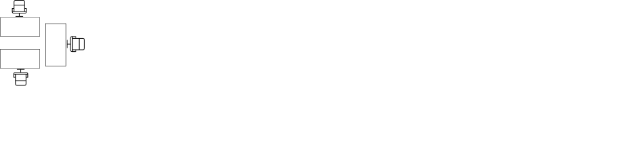
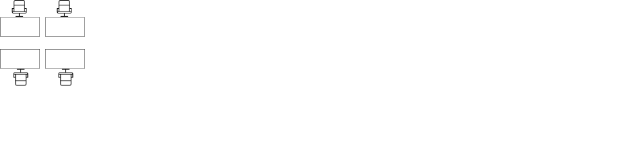
Before and after one commit to superihor20/hakaton, a Next.js app: page / in a window 1280 px wide. Shown: the top 160 px of the page, without its empty margins (0-640 px from the left). Built offline with nearby package versions, Linux system fonts and the light colour scheme.

Commit message:
4 tables

```diff
--- a/components/tableGroup/tableGroup.module.scss
+++ b/components/tableGroup/tableGroup.module.scss
@@ -12,9 +12,30 @@
       bottom: 0;
     }
 
-    & :nth-child(3) {
+    & > :nth-child(3) {
       right: 0;
       transform: translateY(50%);
     }
   }
+
+  &.groupVariants4 {
+    width: 85px;
+    height: 90px;
+
+    & > :nth-child(1) {
+    }
+
+    & > :nth-child(2) {
+      bottom: 0;
+    }
+
+    & > :nth-child(3) {
+      right: 0;
+    }
+
+    & > :nth-child(4) {
+      right: 0;
+      bottom: 0;
+    }
+  }
 }
--- a/pages/index.tsx
+++ b/pages/index.tsx
@@ -7,7 +7,8 @@ const Home: NextPage = () => {
     <TableGroup>
       <TableWithChair id={1} />
       <TableWithChair id={2} typeDirection='reverse' />
-      <TableWithChair id={3} typeDirection='right' />
+      <TableWithChair id={3} />
+      <TableWithChair id={4} typeDirection='reverse' />
     </TableGroup>
   );
 };
```
